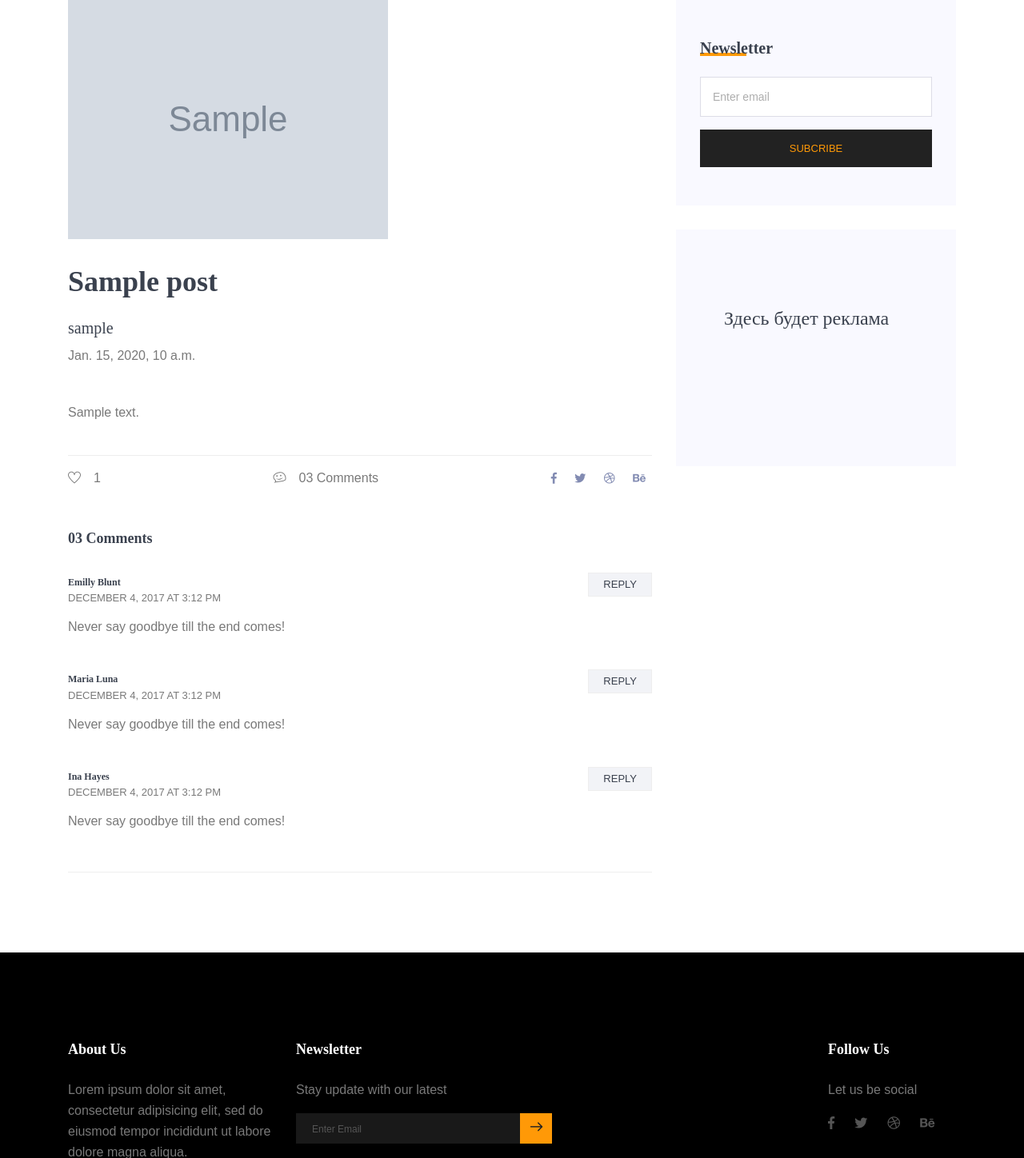
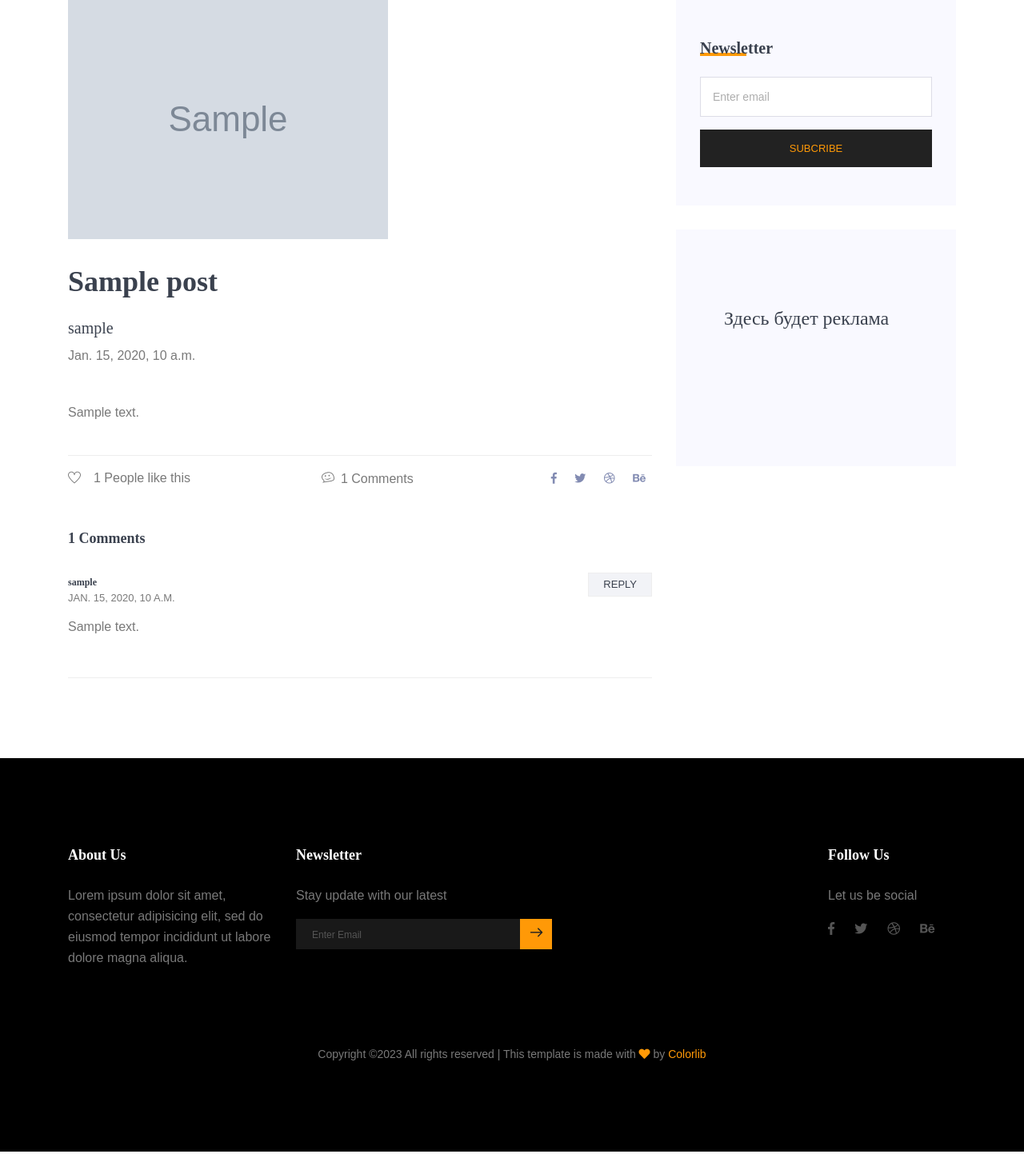
Before and after one commit to FOURWORDSALLCAPS/Sensive_blog, a Django app: a page that uses templates/blog-details.html in a window 1280 px wide. Shown: the part 585-2033 px from the top of the page at 80% size. Run offline with Django 3.2, Linux system fonts and the light colour scheme; tables that the repository leaves empty hold one stand-in row (values such as "Sample post"); grey boxes marked "Sample" are stand-in pictures; parts of the project's set-up code (start-up, migrations or seed data) failed here and were passed over; some libraries are stand-ins or nearby versions.

Commit message:
Add comments to post page.

```diff
--- a/templates/blog-details.html
+++ b/templates/blog-details.html
@@ -85,8 +85,8 @@
               </div>
               <p>{{post.text}}</p>
               <div class="news_d_footer flex-column flex-sm-row">
-                <a href="#"><span class="align-middle mr-2"><i class="ti-heart"></i></span>{{post.likes_amount}}</a>
-                <a class="justify-content-sm-center ml-sm-auto mt-sm-0 mt-2" href="#"><span class="align-middle mr-2"><i class="ti-themify-favicon"></i></span>03 Comments</a>
+                <a href="#"><span class="align-middle mr-2"><i class="ti-heart"></i></span>{{post.likes_amount}} People like this</a>
+                <a class="justify-content-sm-center ml-sm-auto mt-sm-0 mt-2" href="#"><span class="align-middle mr-2"><i class="ti-themify-favicon"></i>{{post.comments|length}} Comments</span></a>
                 <div class="news_socail ml-sm-auto mt-sm-0 mt-2">
                   <a href="#"><i class="fab fa-facebook-f"></i></a>
                   <a href="#"><i class="fab fa-twitter"></i></a>
@@ -98,15 +98,16 @@
 
 
             <div class="comments-area">
-              <h4>03 Comments</h4>
+              <h4>{{post.comments|length}} Comments</h4>
               <div class="comment-list">
+                {% for comment in post.comments %}
                   <div class="single-comment justify-content-between d-flex">
                     <div class="user justify-content-between d-flex">
                       <div class="desc">
-                      <h5><a href="#">Emilly Blunt</a></h5>
-                      <p class="date">December 4, 2017 at 3:12 pm </p>
+                        <h5><a href="#">{{comment.author}}</a></h5>
+                        <p class="date">{{comment.published_at}}</p>
                         <p class="comment">
-                          Never say goodbye till the end comes!
+                            {{comment.text}}
                         </p>
                       </div>
                     </div>
@@ -114,38 +115,7 @@
                             <a href="" class="btn-reply text-uppercase">reply</a>
                     </div>
                   </div>
-              </div>
-              <div class="comment-list">
-                <div class="single-comment justify-content-between d-flex">
-                  <div class="user justify-content-between d-flex">
-                    <div class="desc">
-                      <h5><a href="#">Maria Luna</a></h5>
-                      <p class="date">December 4, 2017 at 3:12 pm </p>
-                      <p class="comment">
-                          Never say goodbye till the end comes!
-                      </p>
-                    </div>
-                  </div>
-                  <div class="reply-btn">
-                          <a href="" class="btn-reply text-uppercase">reply</a>
-                  </div>
-                </div>
-              </div>
-              <div class="comment-list">
-                <div class="single-comment justify-content-between d-flex">
-                  <div class="user justify-content-between d-flex">
-                    <div class="desc">
-                      <h5><a href="#">Ina Hayes</a></h5>
-                      <p class="date">December 4, 2017 at 3:12 pm </p>
-                      <p class="comment">
-                          Never say goodbye till the end comes!
-                      </p>
-                    </div>
-                  </div>
-                  <div class="reply-btn">
-                          <a href="" class="btn-reply text-uppercase">reply</a>
-                  </div>
-                </div>
+                {% endfor %}
               </div>
             </div>
           </div>
```
Lines whose indentation alone changed are shown as unchanged.
